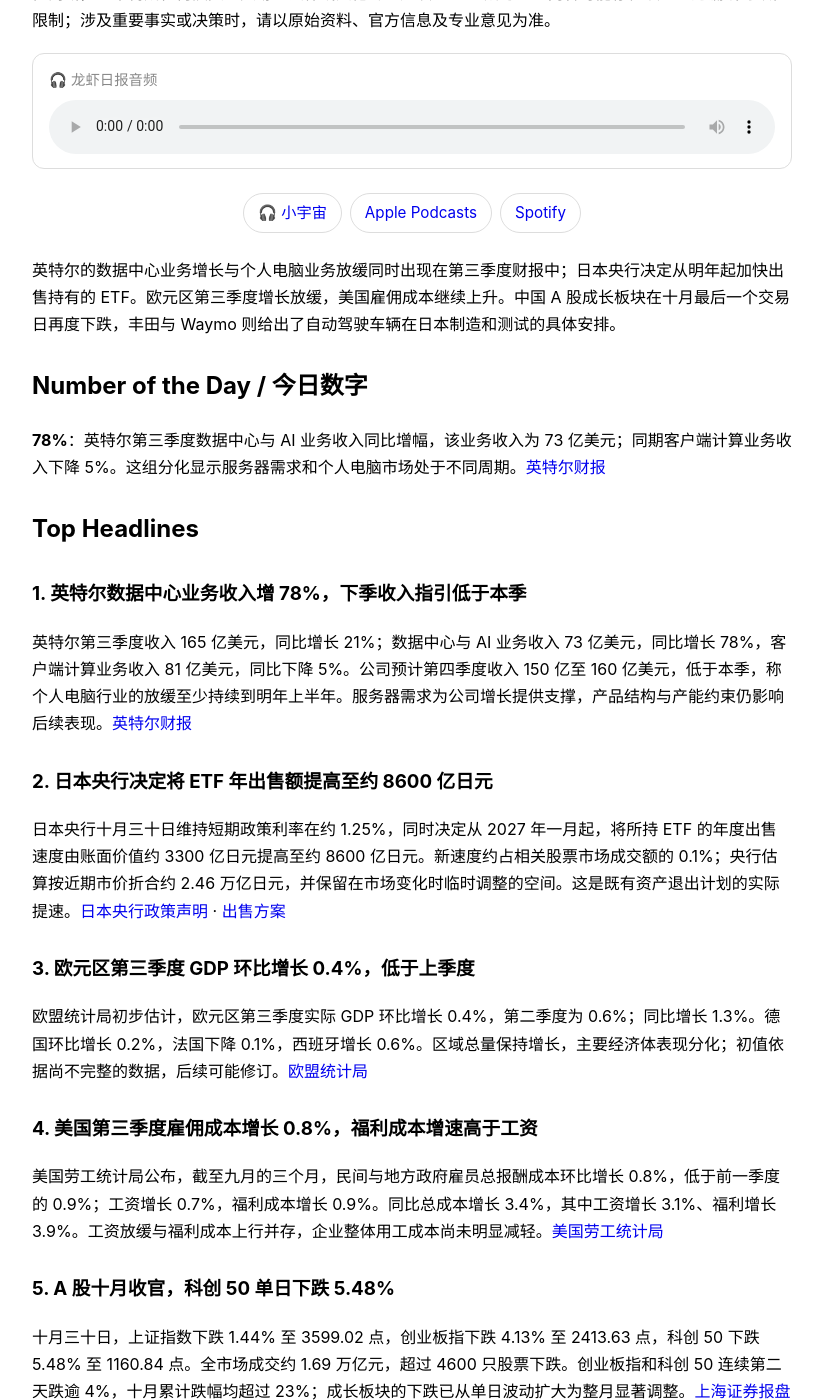
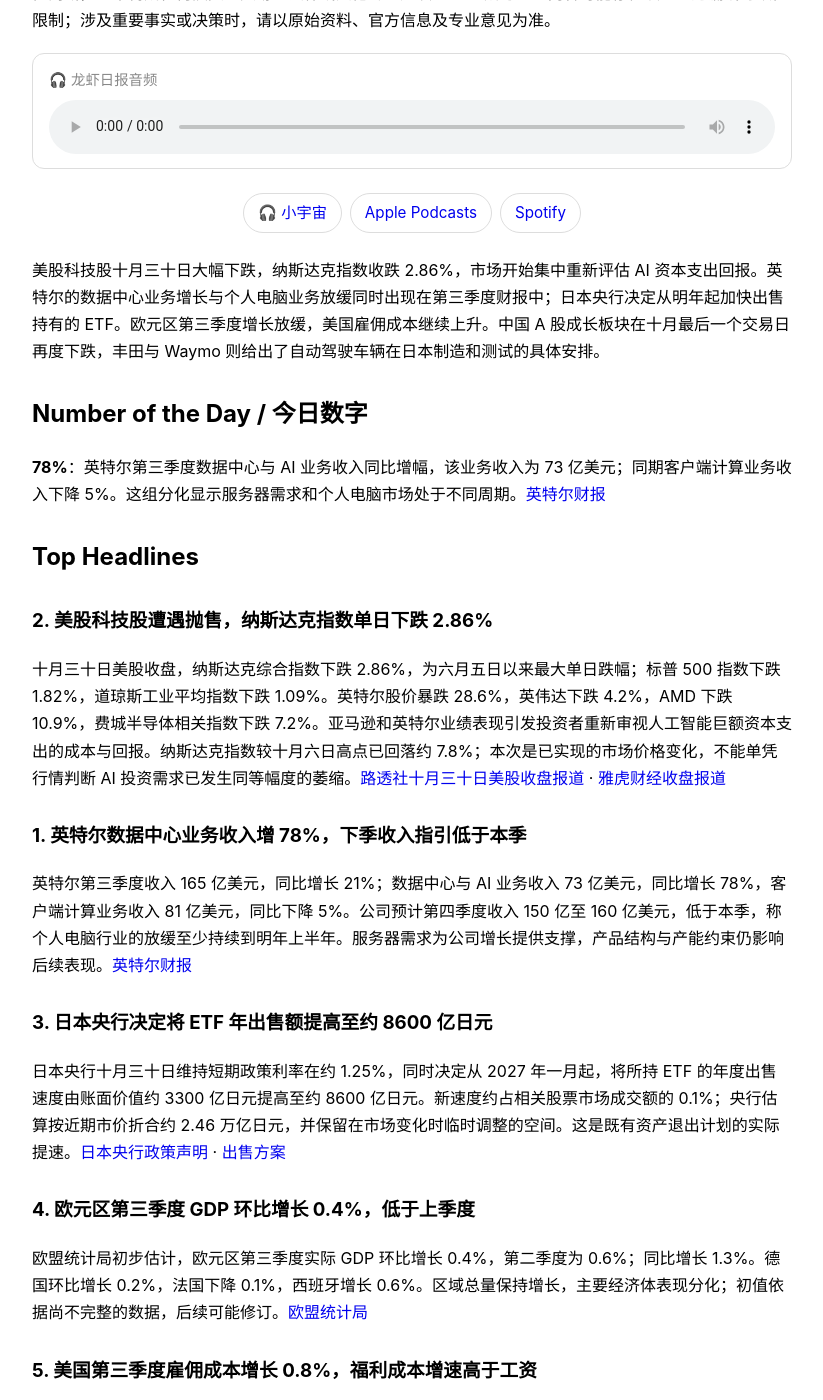
Before and after one commit to tangkk/daily_brief, a Jekyll site: the page built from _posts/2026-10-31-daily-brief.md, in a window 1280 px wide and 1400 px high, scrolled down 344 px. Shown: the whole window, without its empty margins (228-1051 px from the left). Built offline with Jekyll 4.4.1, drawn with Linux system fonts in a browser that asks for light colours; some of the changed text lies outside the part shown.

Commit message:
Correct 2026-10-31 Daily Brief: include US stock market rout

```diff
--- a/_posts/2026-10-31-daily-brief.md
+++ b/_posts/2026-10-31-daily-brief.md
@@ -1,11 +1,11 @@
 ---
 layout: daily_brief
-title: "10.31｜英特尔数据中心增 78%；日央行 ETF 出售提速；科创 50 跌 5.48%｜压力指数 86"
+title: "10.31｜纳指跌 2.86%；英特尔股价暴跌；科创 50 跌 5.48%｜压力指数 86"
 date: 2026-10-31 07:00:00 +0800
-headline: "英特尔数据中心增 78%；日央行 ETF 出售提速；科创 50 跌 5.48%"
+headline: "纳指跌 2.86%；英特尔股价暴跌；科创 50 跌 5.48%"
 ---
 
-英特尔的数据中心业务增长与个人电脑业务放缓同时出现在第三季度财报中；日本央行决定从明年起加快出售持有的 ETF。欧元区第三季度增长放缓，美国雇佣成本继续上升。中国 A 股成长板块在十月最后一个交易日再度下跌，丰田与 Waymo 则给出了自动驾驶车辆在日本制造和测试的具体安排。
+美股科技股十月三十日大幅下跌，纳斯达克指数收跌 2.86%，市场开始集中重新评估 AI 资本支出回报。英特尔的数据中心业务增长与个人电脑业务放缓同时出现在第三季度财报中；日本央行决定从明年起加快出售持有的 ETF。欧元区第三季度增长放缓，美国雇佣成本继续上升。中国 A 股成长板块在十月最后一个交易日再度下跌，丰田与 Waymo 则给出了自动驾驶车辆在日本制造和测试的具体安排。
 
 ## Number of the Day / 今日数字
 
@@ -13,27 +13,31 @@ headline: "英特尔数据中心增 78%；日央行 ETF 出售提速；科创 50
 
 ## Top Headlines
 
+### 2. 美股科技股遭遇抛售，纳斯达克指数单日下跌 2.86%
+
+十月三十日美股收盘，纳斯达克综合指数下跌 2.86%，为六月五日以来最大单日跌幅；标普 500 指数下跌 1.82%，道琼斯工业平均指数下跌 1.09%。英特尔股价暴跌 28.6%，英伟达下跌 4.2%，AMD 下跌 10.9%，费城半导体相关指数下跌 7.2%。亚马逊和英特尔业绩表现引发投资者重新审视人工智能巨额资本支出的成本与回报。纳斯达克指数较十月六日高点已回落约 7.8%；本次是已实现的市场价格变化，不能单凭行情判断 AI 投资需求已发生同等幅度的萎缩。[路透社十月三十日美股收盘报道](https://www.reuters.com/business/nasdaq-futures-tumble-amazon-intel-results-deepen-ai-spending-woes-2026-10-30/) · [雅虎财经收盘报道](https://finance.yahoo.com/markets/live/stock-market-today-friday-october-30-dow-sp-500-nasdaq-amazon-intel-ai-sell-off-191429143.html)
+
 ### 1. 英特尔数据中心业务收入增 78%，下季收入指引低于本季
 
 英特尔第三季度收入 165 亿美元，同比增长 21%；数据中心与 AI 业务收入 73 亿美元，同比增长 78%，客户端计算业务收入 81 亿美元，同比下降 5%。公司预计第四季度收入 150 亿至 160 亿美元，低于本季，称个人电脑行业的放缓至少持续到明年上半年。服务器需求为公司增长提供支撑，产品结构与产能约束仍影响后续表现。[英特尔财报](https://www.intc.com/news-events/press-releases/detail/1786/intel-reports-third-quarter-2026-financial-results)
 
-### 2. 日本央行决定将 ETF 年出售额提高至约 8600 亿日元
+### 3. 日本央行决定将 ETF 年出售额提高至约 8600 亿日元
 
 日本央行十月三十日维持短期政策利率在约 1.25%，同时决定从 2027 年一月起，将所持 ETF 的年度出售速度由账面价值约 3300 亿日元提高至约 8600 亿日元。新速度约占相关股票市场成交额的 0.1%；央行估算按近期市价折合约 2.46 万亿日元，并保留在市场变化时临时调整的空间。这是既有资产退出计划的实际提速。[日本央行政策声明](https://www.boj.or.jp/en/mopo/mpmdeci/mpr_2026/k261030a.pdf) · [出售方案](https://www.boj.or.jp/en/mopo/mpmdeci/mpr_2026/k261030c.pdf)
 
-### 3. 欧元区第三季度 GDP 环比增长 0.4%，低于上季度
+### 4. 欧元区第三季度 GDP 环比增长 0.4%，低于上季度
 
 欧盟统计局初步估计，欧元区第三季度实际 GDP 环比增长 0.4%，第二季度为 0.6%；同比增长 1.3%。德国环比增长 0.2%，法国下降 0.1%，西班牙增长 0.6%。区域总量保持增长，主要经济体表现分化；初值依据尚不完整的数据，后续可能修订。[欧盟统计局](https://ec.europa.eu/eurostat/web/products-euro-indicators/w/2-30102026-ap)
 
-### 4. 美国第三季度雇佣成本增长 0.8%，福利成本增速高于工资
+### 5. 美国第三季度雇佣成本增长 0.8%，福利成本增速高于工资
 
 美国劳工统计局公布，截至九月的三个月，民间与地方政府雇员总报酬成本环比增长 0.8%，低于前一季度的 0.9%；工资增长 0.7%，福利成本增长 0.9%。同比总成本增长 3.4%，其中工资增长 3.1%、福利增长 3.9%。工资放缓与福利成本上行并存，企业整体用工成本尚未明显减轻。[美国劳工统计局](https://www.bls.gov/news.release/archives/eci_10302026.htm)
 
-### 5. A 股十月收官，科创 50 单日下跌 5.48%
+### 6. A 股十月收官，科创 50 单日下跌 5.48%
 
 十月三十日，上证指数下跌 1.44% 至 3599.02 点，创业板指下跌 4.13% 至 2413.63 点，科创 50 下跌 5.48% 至 1160.84 点。全市场成交约 1.69 万亿元，超过 4600 只股票下跌。创业板指和科创 50 连续第二天跌逾 4%，十月累计跌幅均超过 23%；成长板块的下跌已从单日波动扩大为整月显著调整。[上海证券报盘后数据](https://finance.sina.com.cn/wm/2026-10-30/doc-iniwywts5480951.shtml) · [财联社板块数据](https://www.cls.cn/detail/2520816)
 
-### 6. 丰田将在日本工厂整合 Waymo 自动驾驶硬件，明年开始车队测试
+### 7. 丰田将在日本工厂整合 Waymo 自动驾驶硬件，明年开始车队测试
 
 丰田与 Waymo 十月三十日宣布，将在丰田市高冈工厂制造并整合 Waymo 系统的 bZ4X 车辆，计划 2027 年在日本启动初期车队测试，之后寻求商业运营，并将英国列为后续市场。双方 2025 年已达成初步合作意向；此次新增了车型、制造地点和测试时间。测试计划仍需转化为可计量的商业车队和付费乘次。[Waymo 公告](https://waymo.com/blog/2026/10/toyota-bz4x-partnership/) · [丰田方面公告](https://woven.toyota/jp/news/20261030/)
 
@@ -51,6 +55,7 @@ headline: "英特尔数据中心增 78%；日央行 ETF 出售提速；科创 50
 
 ## Markets Dashboard
 
+- **美股**：纳斯达克指数跌 2.86%，标普 500 跌 1.82%，道指跌 1.09%，半导体板块指数跌 7.2%。[路透社](https://www.reuters.com/business/nasdaq-futures-tumble-amazon-intel-results-deepen-ai-spending-woes-2026-10-30/)
 - **龙虾压力指数**：85.5（前一交易日 81.8，+3.7），主要压力来自沪深 300、美元指数和布伦特原油。[走势](/daily_brief/stress-index/)
 - **中国 A 股**：上证指数收于 3599.02 点，创业板指跌 4.13%，科创 50 跌 5.48%。[上海证券报](https://finance.sina.com.cn/wm/2026-10-30/doc-iniwywts5480951.shtml) · [财联社](https://www.cls.cn/detail/2520816)
 
@@ -68,6 +73,7 @@ headline: "英特尔数据中心增 78%；日央行 ETF 出售提速；科创 50
 
 ## Persistent World State / Bayesian Update
 
+- **美国科技股估值与 AI 投资回报**：十月三十日纳斯达克指数单日下跌 2.86%，芯片股跌幅更大；投资者对巨额 AI 资本支出的回报周期要求提高，后续仍需用现金流与收入数据检验。
 - **芯片需求**：英特尔数据中心收入大增，客户端收入下降；同一家公司内部的需求周期明显分化。
 - **日本金融条件**：政策利率维持在 1.25%，央行已决定加快 ETF 资产出售，退出节奏将在明年改变。
 - **增长与用工成本**：欧元区增长放缓，美国雇佣总成本仍同比增长 3.4%，企业投资仍面临成本约束。
```
